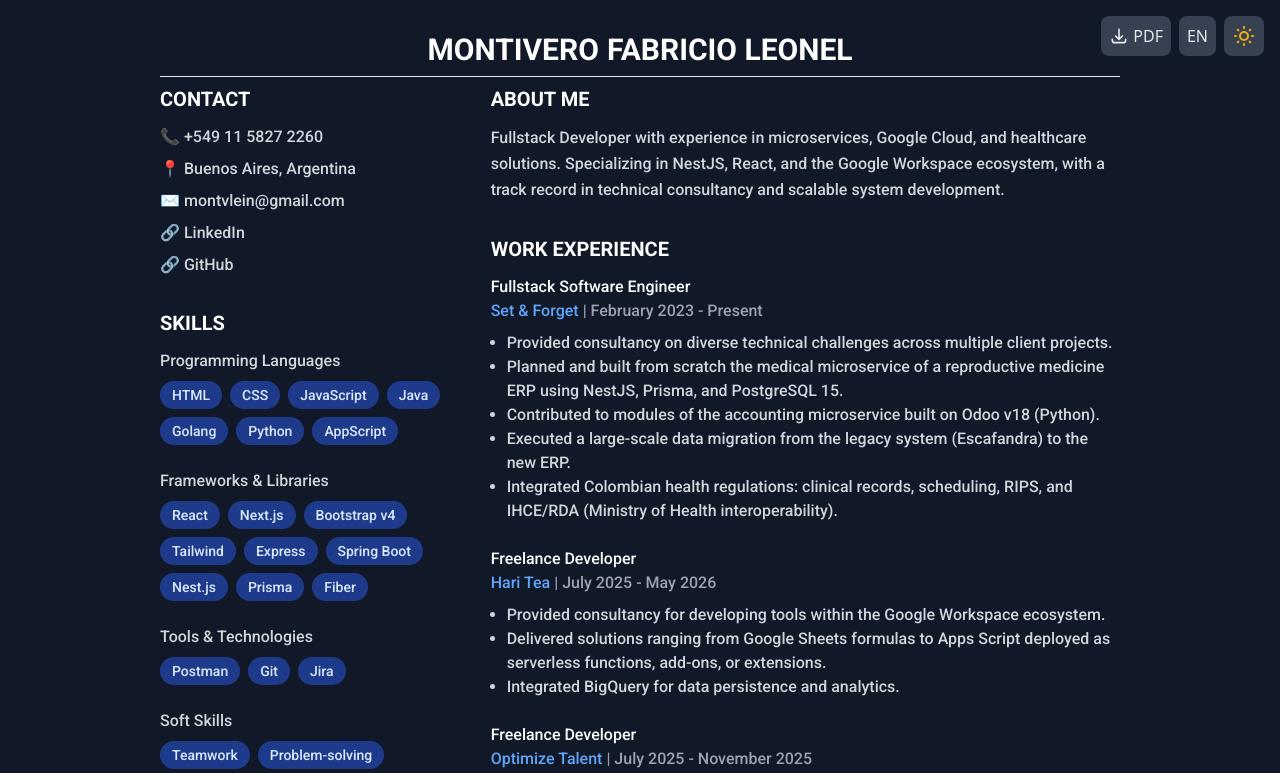
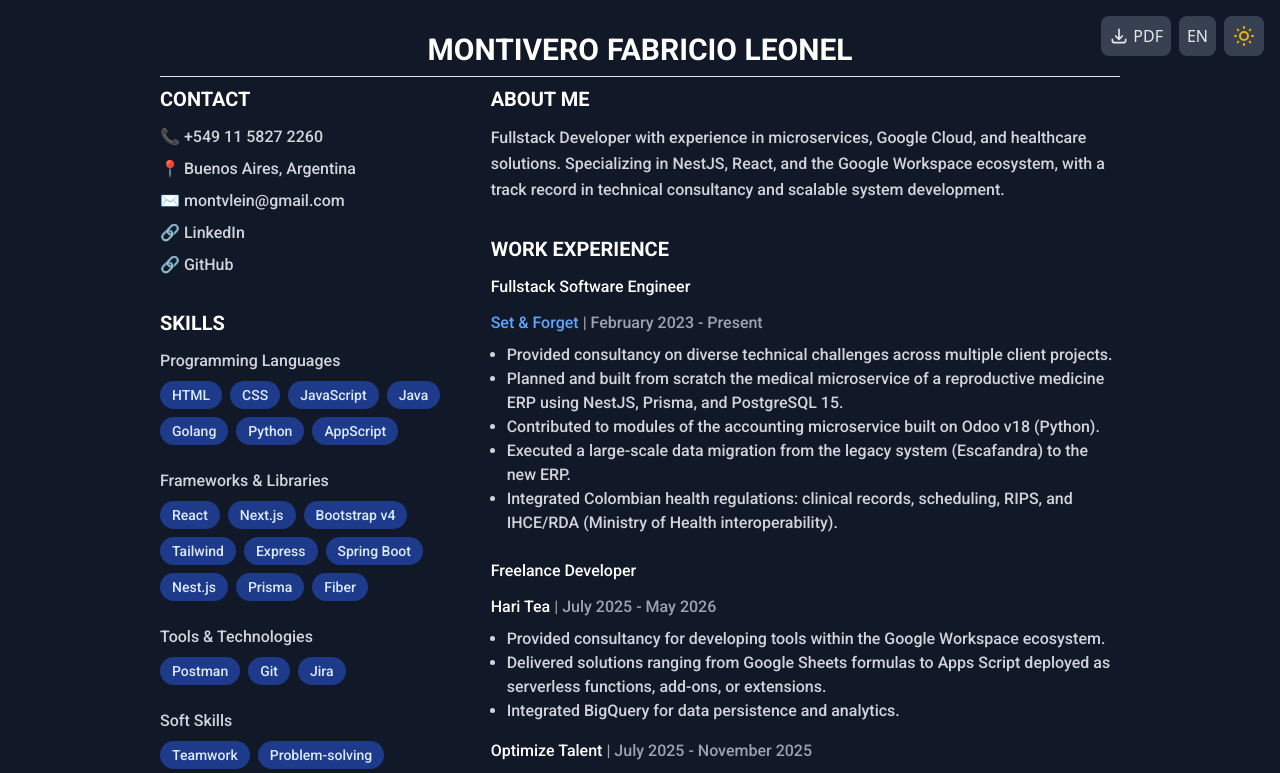
Before and after one commit to montvlein/CV, a React (Vite) app: page / in a window 1280 px wide. Shown: the top 773 px of the page. Built offline with nearby package versions, Linux system fonts and the light colour scheme; what pdfmake would draw is missing.

Commit message:
CHANGE - group role experience

```diff
--- a/src/components/Experience.jsx
+++ b/src/components/Experience.jsx
@@ -1,25 +1,44 @@
 import React from 'react';
 import { useLanguage } from '../context/LanguageContext';
 import { formatExperienceDateRange } from '../utils/formatDate';
+import { groupExperiencesByRole } from '../utils/groupExperiencesByRole';
 
-export default function Experience({experiences}) {
-  const { language } = useLanguage();
-
+function CompanyName({ experience }) {
+  if (experience.companyLink) {
     return (
-    <section>
-      <h2 className="text-xl font-semibold mb-3">{language === 'en' ? 'WORK EXPERIENCE' : 'EXPERIENCIA LABORAL'}</h2>
-      <div className="space-y-6">
-        {experiences.map((experience, index) => (
-          <div key={index}>
-            <h3 className="font-medium text-gray-900 dark:text-white">
-              {experience.role[language]}
-            </h3>
       <a
         href={experience.companyLink}
         className="text-blue-600 hover:text-blue-800 dark:text-blue-400 dark:hover:text-blue-300"
       >
         {experience.company}
       </a>
+    );
+  }
+
+  return (
+    <span className="text-gray-900 dark:text-white">
+      {experience.company}
+    </span>
+  );
+}
+
+export default function Experience({ experiences }) {
+  const { language } = useLanguage();
+  const groupedExperiences = groupExperiencesByRole(experiences, language);
+
+  return (
+    <section>
+      <h2 className="text-xl font-semibold mb-3">{language === 'en' ? 'WORK EXPERIENCE' : 'EXPERIENCIA LABORAL'}</h2>
+      <div className="space-y-6">
+        {groupedExperiences.map((group, groupIndex) => (
+          <div key={groupIndex}>
+            <h3 className="font-medium text-gray-900 dark:text-white mb-3">
+              {group.role}
+            </h3>
+            <div className="space-y-4">
+              {group.entries.map((experience, index) => (
+                <div key={index}>
+                  <CompanyName experience={experience} />
                   <span className="text-gray-600 dark:text-gray-400">
                     {' | '}
                     {formatExperienceDateRange(experience.startDate, experience.endDate, language)}
@@ -32,6 +51,9 @@ export default function Experience({experiences}) {
                 </div>
               ))}
             </div>
+          </div>
+        ))}
+      </div>
     </section>
   );
 }
--- a/src/utils/buildCvPdfDocument.js
+++ b/src/utils/buildCvPdfDocument.js
@@ -1,4 +1,5 @@
 import { formatExperienceDateRange } from './formatDate';
+import { groupExperiencesByRole } from './groupExperiencesByRole';
 
 const LABELS = {
   es: {
@@ -106,10 +107,13 @@ function buildCertificationsSection(certifications, language, labels) {
 }
 
 function buildExperienceSection(experiences, language, labels) {
+  const groupedExperiences = groupExperiencesByRole(experiences, language);
+
   return [
     sectionTitle(labels.experience),
-    ...experiences.flatMap((experience) => [
-      { text: experience.role[language], style: 'role', margin: [0, 0, 0, 1] },
+    ...groupedExperiences.flatMap((group) => [
+      { text: group.role, style: 'role', margin: [0, 0, 0, 4] },
+      ...group.entries.flatMap((experience) => [
         {
           text: [
             experience.companyLink
@@ -127,6 +131,7 @@ function buildExperienceSection(experiences, language, labels) {
           style: 'body',
           margin: [0, 0, 0, 10],
         },
+      ]),
     ]),
   ];
 }
--- /dev/null
+++ b/src/utils/groupExperiencesByRole.js
@@ -0,0 +1,14 @@
+export function groupExperiencesByRole(experiences, language) {
+  return experiences.reduce((groups, experience) => {
+    const role = experience.role[language];
+    const lastGroup = groups[groups.length - 1];
+
+    if (lastGroup?.role === role) {
+      lastGroup.entries.push(experience);
+      return groups;
+    }
+
+    groups.push({ role, entries: [experience] });
+    return groups;
+  }, []);
+}
```
Lines whose indentation alone changed are shown as unchanged.
